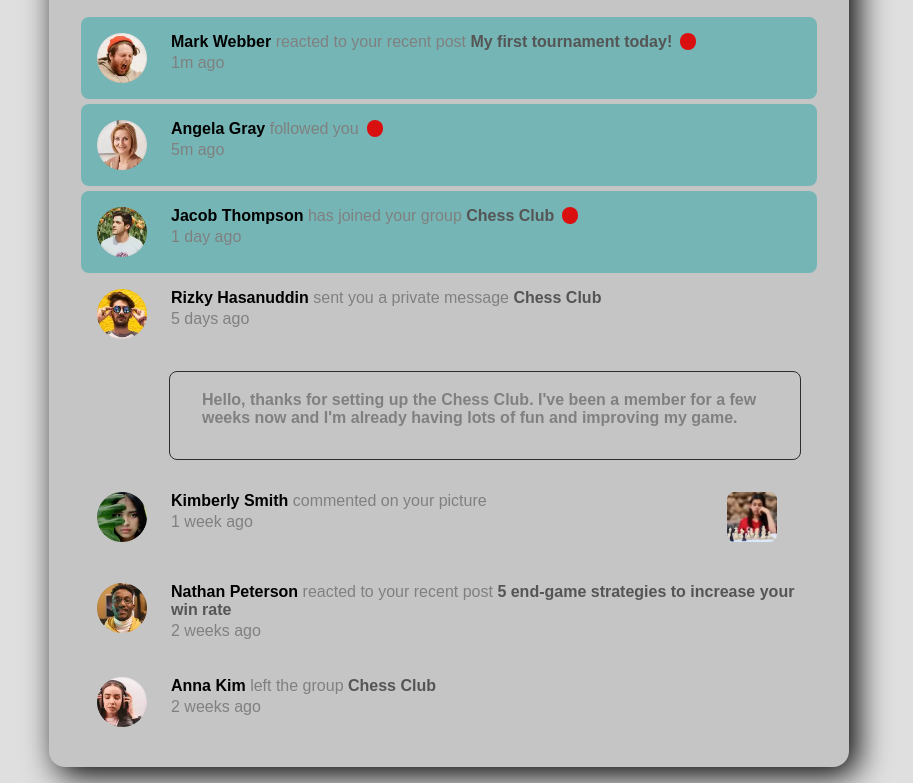
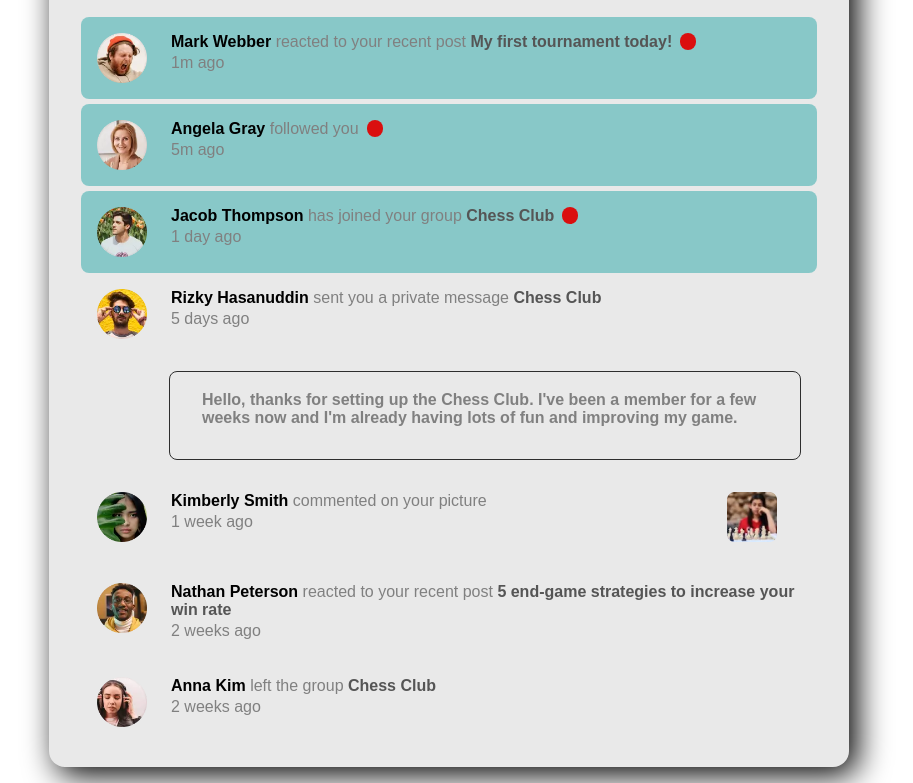
Before and after one commit to MendesEduardo/pagina_de_notificacoes, a plain HTML site: page index.html in a window 1280 px wide. Shown: the part 83-866 px from the top of the page, without its empty margins (191-1104 px from the left). Drawn offline with Linux system fonts and the light colour scheme.

Commit message:
white add

```diff
--- a/css/style.css
+++ b/css/style.css
@@ -5,13 +5,13 @@
 }
 
 body {
-    background: #dfdfdf;
+    background: white;
 }
 
 .container {
     max-width: 800px;
     margin: 1em auto -1em auto;
-    background: rgb(197, 197, 197);
+    background: rgb(233, 233, 233);
     padding: 1.5em 2em;
     border-radius: 1em;
     box-shadow: 0.5em 0.5em 2em black;
```
